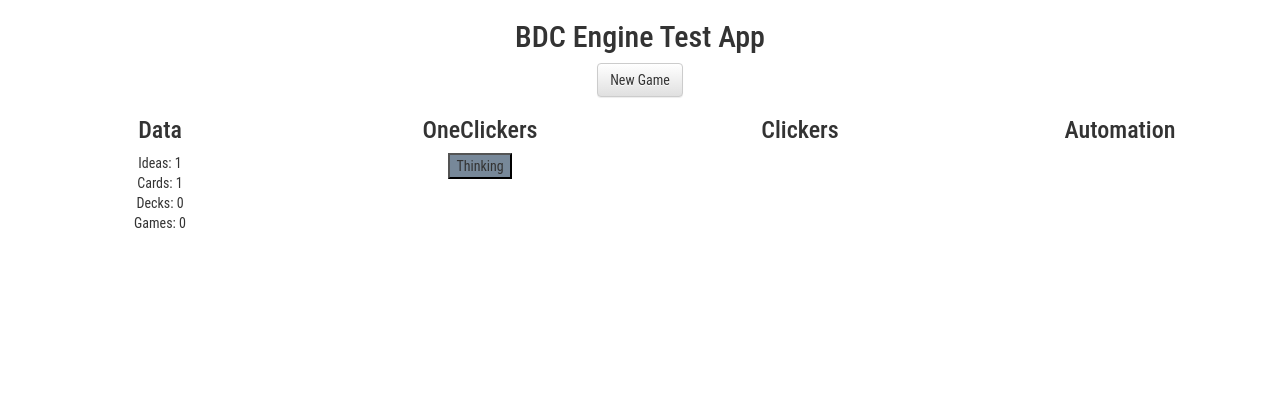
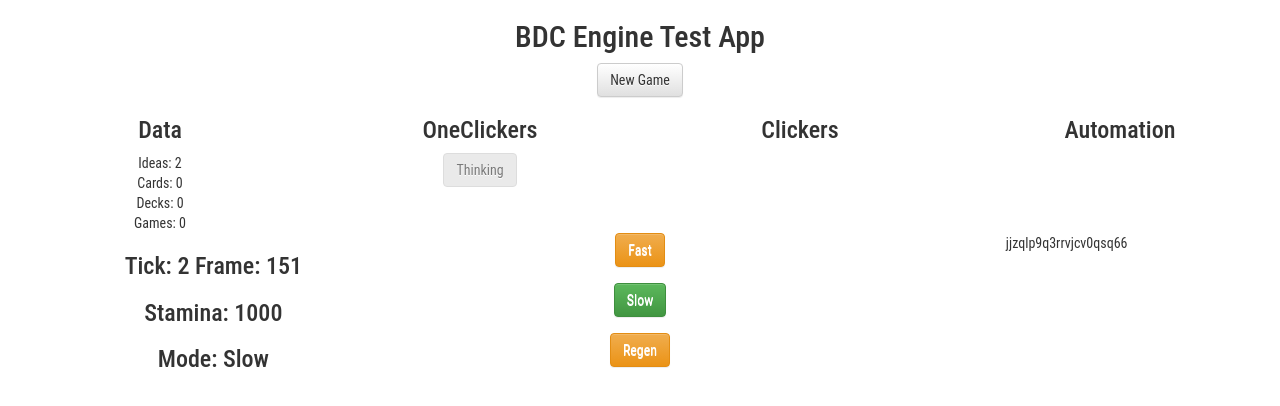
Before and after one commit to blackdeck/bdc-engine, a React (Create React App) app: page / in a window 1280 px wide. Shown: the top 406 px of the page. Built offline with nearby package versions, Linux system fonts and the light colour scheme.

Commit message:
Add frames

```diff
--- a/package.json
+++ b/package.json
@@ -3,6 +3,7 @@
   "version": "0.1.0",
   "private": true,
   "dependencies": {
+    "classnames": "^2.2.5",
     "lodash": "^4.17.5",
     "react": "^16.3.2",
     "react-bootstrap": "^0.32.1",
--- a/src/App.js
+++ b/src/App.js
@@ -1,16 +1,19 @@
 import React, { Component } from 'react';
+import classNames from 'classnames';
 import _ from 'lodash';
+import { Tooltip, Button, OverlayTrigger } from 'react-bootstrap';
 
 import './css/App.css';
-import { Tooltip, Button, OverlayTrigger } from 'react-bootstrap';
 
 import {game_name} from './game/app_config';
 import {getDefaultState} from './game/default_state';
+import {frame} from './game/frame';
 import {tick} from './game/tick';
 import {data} from './game/data';
 import {oneclickers} from './game/oneclickers';
 import {clickers} from './game/clickers';
 import {automators} from './game/automators';
+import {actions} from './game/actions';
 
 
 class App extends Component {
@@ -38,8 +41,8 @@ class App extends Component {
     playGame() {
         clearInterval(this.timerID);
         this.timerID = setInterval(
-            () => this.tick(),
-            Math.floor(this.state.game_speed / this.state.game_speed_multiplier)
+            () => this.frame(),
+            Math.floor(this.state.game_speed / this.state.frame_rate / this.state.game_speed_multiplier)
         );
         this.setState({game_paused: false});
     }
@@ -61,10 +64,25 @@ class App extends Component {
         this.playGame();
     }
 
-    tick() {
-        let state = tick(this.state);
+    frame() {
+        let state = frame(this.state);
+        state.frame++;
+
+        let frame_rate = state.mode === "slow" ? state.frame_rate * 2
+                       : state.mode === "fast" ? Math.round(state.frame_rate / 2)
+                       : state.frame_rate;
+
+        if (state.frame % frame_rate === 0) {
+            state = this.tick(state);
+            state.tick++;
+        }
+        this.setState(state);
+    }
+
+    tick(initial_state) {
+        let state = tick(initial_state);
         localStorage.setItem(game_name+"_app_state", JSON.stringify(state));
-        this.setState(state);
+        return state; // this.setState(state);
     }
 
 
@@ -111,13 +129,12 @@ class App extends Component {
     render() {
         let state = this.state;
 
-        const tooltip = (state, item) => (
+        const tooltip = (state, item) =>
             <Tooltip id="tooltip">
-
                 <div className="col-lg-12 infoBar">
                     {item.name}
                     <br />
-                    {item.text}
+                    {item.text ? item.text : ''}
                 </div>
 
                 <div className="line"> </div>
@@ -128,9 +145,8 @@ class App extends Component {
                         <div className="col-sm-6 infoBar">{state[resource_key]} / {value}</div>
                     </div>
                 })}
+            </Tooltip>;
 
-            </Tooltip>
-        );
 
 
         return (
@@ -155,13 +171,13 @@ class App extends Component {
                                 <div key={key}>
                                     <OverlayTrigger delay={150} placement="right" overlay={tooltip(this.state, item)}>
                                         {this.state[key]
-                                            ? <span>{item.name}</span>
+                                            ? <span className="badge">{item.name}</span>
                                             :
-                                            <button
+                                            <Button
                                                 className={(item.cost ? this.isEnough(this.state, item.cost) ? '' : 'disabled' : '')}
                                                 onClick={() => { this.onClickWrapper(item); }}>
                                                 {item.name}
-                                            </button>}
+                                            </Button>}
                                     </OverlayTrigger>
                                 </div>
                         )}
@@ -190,16 +206,47 @@ class App extends Component {
                                 ? ''
                                 :
                                 <div key={key}>
-                                    <OverlayTrigger delay={150} placement="right" overlay={tooltip(this.state, item)}>
+                                    <OverlayTrigger delay={150} placement="left" overlay={tooltip(this.state, item)}>
+                                        <span>
                                             {state[key] ? <span>{item.name}: {state[key]}</span> : ''}
                                             {<Button
                                                 className={(item.cost ? this.isEnough(this.state, item.cost) ? '' : 'disabled' : '')}
                                                 onClick={() => { this.onClickWrapper(item); }}>
                                                 Buy {item.name}
                                             </Button>}
+                                        </span>
                                     </OverlayTrigger>
                                 </div>
                         )}
+                    </div>
+                </div>
+                <div className="flex-container-row" style={{bottom: '0px'}}>
+                    <div className="flex-element">
+                        <h3>Tick: {this.state.tick} Frame: {this.state.frame} </h3>
+                        <h3>Stamina: {this.state.stamina}</h3>
+                        <h3>Mode: {actions[this.state.mode].name}</h3>
+                    </div>
+                    <div className="flex-element flex-container-column">
+                    {_.map(actions, (item, key) =>
+                        (item.locked && item.locked(this.state))
+                            ? ''
+                            :
+                            <div className="flex-element" key={key}>
+                                <OverlayTrigger delay={150} placement="right" overlay={tooltip(this.state, item)}>
+                                    {<Button
+                                        className={classNames(
+                                            this.state.mode === key ? 'btn-success' : 'btn-warning',
+                                            item.cost ? this.isEnough(this.state, item.cost) ? '' : 'disabled' : ''
+                                        )}
+                                        onClick={() => { this.onClickWrapper(item); }}>
+                                        {item.name}
+                                    </Button>}
+                                </OverlayTrigger>
+                            </div>
+                    )}
+                    </div>
+                    <div className="flex-element">
+                        {this.state.matrix_show}
                     </div>
                 </div>
             </div>
--- a/src/css/index.css
+++ b/src/css/index.css
@@ -8,8 +8,12 @@ div {
 }
 
 .disabled {
-  background-color: lightslategray;
+  background-color: rgba(156, 178, 200, 0.8);
   cursor: not-allowed;
+}
+
+.selected {
+  background-color: rgba(113, 188, 190, 0.82);
 }
 
 .flex-container-column {
--- /dev/null
+++ b/src/game/actions.js
@@ -0,0 +1,6 @@
+
+export const actions = {
+    fast:  {name: 'Fast', onClick: (state) => { state.mode = 'fast'; return state; }, onFrame: (state) => { if (state.stamina > 0) { state.stamina--; } else { state.mode = 'slow'; } return state; }},
+    slow:  {name: 'Slow', onClick: (state) => { state.mode = 'slow'; return state; }},
+    regen: {name: 'Regen', onClick: (state) => { state.mode = 'regen'; return state; }, onFrame: (state) => { if (state.stamina < 1000) { state.stamina++; } else { state.mode = 'slow'; } return state; }}
+};
--- a/src/game/automators.js
+++ b/src/game/automators.js
@@ -3,7 +3,7 @@ import _ from 'lodash';
 
 export const automators = {
     ideas_miner: {name: 'Ideas Miner', cost: {ideas: 8}, locked: (state) => !state.creativity,  onClick: (state) => { state.ideas_miner++; return state; }, onTick: (state) => { state.ideas += _.random(0, state.ideas_miner); return state; }},
-    cards_miner: {name: 'Cards Miner', cost: {cards: 8}, locked: (state) => !state.design,      onClick: (state) => { state.cards_miner++; return state; }, onTick: (state) => { state.cards += _.random(0, state.cards_miner); return state; }},
-    decks_miner: {name: 'Decks Miner', cost: {decks: 8}, locked: (state) => !state.producing,   onClick: (state) => { state.decks_miner++; return state; }, onTick: (state) => { state.decks += _.random(0, state.decks_miner); return state; }},
-    games_miner: {name: 'Games Miner', cost: {games: 8}, locked: (state) => !state.selling,     onClick: (state) => { state.games_miner++; return state; }, onTick: (state) => { state.games += _.random(0, state.games_miner); return state; }}
+    cards_miner: {name: 'Cards Miner', cost: {cards: 8}, locked: (state) => !state.design,      onClick: (state) => { state.cards_miner++; return state; }, onTick: (state) => { state.cards += Math.round(_.random(0, state.cards_miner/2)); return state; }},
+    decks_miner: {name: 'Decks Miner', cost: {decks: 8}, locked: (state) => !state.producing,   onClick: (state) => { state.decks_miner++; return state; }, onTick: (state) => { state.decks += Math.round(_.random(0, state.decks_miner/4)); return state; }},
+    games_miner: {name: 'Games Miner', cost: {games: 8}, locked: (state) => !state.selling,     onClick: (state) => { state.games_miner++; return state; }, onTick: (state) => { state.games += Math.round(_.random(0, state.games_miner/8)); return state; }}
 };
--- a/src/game/default_state.js
+++ b/src/game/default_state.js
@@ -31,9 +31,16 @@ const default_state = {
     selling: false,
 
 
+    stamina: 1000,
+    mode: 'slow',
+    matrix_show: '',
+
+
     game_speed: 1000,
+    frame_rate: 30,
     game_speed_multiplier: 1,
     game_paused: true,
+    frame: 0,
     tick: 0
 };
 
--- /dev/null
+++ b/src/game/frame.js
@@ -0,0 +1,15 @@
+
+import _ from 'lodash';
+
+import {actions} from './actions';
+import {rules} from './rules';
+
+export const frame = (state) => {
+    if (actions[state.mode].onFrame) state = actions[state.mode].onFrame(state);
+
+    _.each(rules, (rule) => {
+        if (rule.onFrame) state = rule.onFrame(state);
+    });
+
+    return state;
+};
--- a/src/game/oneclickers.js
+++ b/src/game/oneclickers.js
@@ -6,8 +6,8 @@ export const oneclickers = {
     drawing: {name: 'Drawing',      cost: {cards: 10}, locked: (state) => !state.thinking,   onClick: (state) => { state.drawing = true; return state; }},
     making: {name: 'Making',        cost: {decks: 10}, locked: (state) => !state.drawing,    onClick: (state) => { state.making = true; return state; }},
     packing: {name: 'Packing',      cost: {games: 10}, locked: (state) => !state.making,     onClick: (state) => { state.packing = true; return state; }},
-    creativity: {name: 'creativity', cost: {ideas: 100}, locked: (state) => !state.packing,  onClick: (state) => { state.creativity = true; return state; }},
-    design: {name: 'design',        cost: {cards: 100}, locked: (state) => !state.creativity, onClick: (state) => { state.design = true; return state; }},
-    producing: {name: 'producing',  cost: {decks: 100}, locked: (state) => !state.design,    onClick: (state) => { state.producing = true; return state; }},
-    selling: {name: 'selling',      cost: {games: 100}, locked: (state) => !state.producing, onClick: (state) => { state.selling = true; return state; }},
+    creativity: {name: 'creativity', cost: {ideas: 1000}, locked: (state) => !state.packing,  onClick: (state) => { state.creativity = true; return state; }},
+    design: {name: 'design',        cost: {cards: 1000}, locked: (state) => !state.creativity, onClick: (state) => { state.design = true; return state; }},
+    producing: {name: 'producing',  cost: {decks: 1000}, locked: (state) => !state.design,    onClick: (state) => { state.producing = true; return state; }},
+    selling: {name: 'selling',      cost: {games: 1000}, locked: (state) => !state.producing, onClick: (state) => { state.selling = true; return state; }},
 };
--- a/src/game/rules.js
+++ b/src/game/rules.js
@@ -2,6 +2,8 @@
 import _ from 'lodash';
 
 export const rules = {
+    matrix_show: {onFrame: (state) => { state.matrix_show = Math.random().toString(36).substring(2, 15) + Math.random().toString(36).substring(2, 15); return state; }},
+
     ideas_rule: {onTick: (state) => { state.ideas++; return state; }},
     cards_rule: {onTick: (state) => { if (state.ideas > 4 && _.random(1, 4) === 1) { state.ideas-=4; state.cards++;} return state; }},
     decks_rule: {onTick: (state) => { if (state.cards > 4 && _.random(1, 16) === 1) { state.cards-=4; state.decks++;} return state; }},
```
Lines whose indentation alone changed are shown as unchanged.
